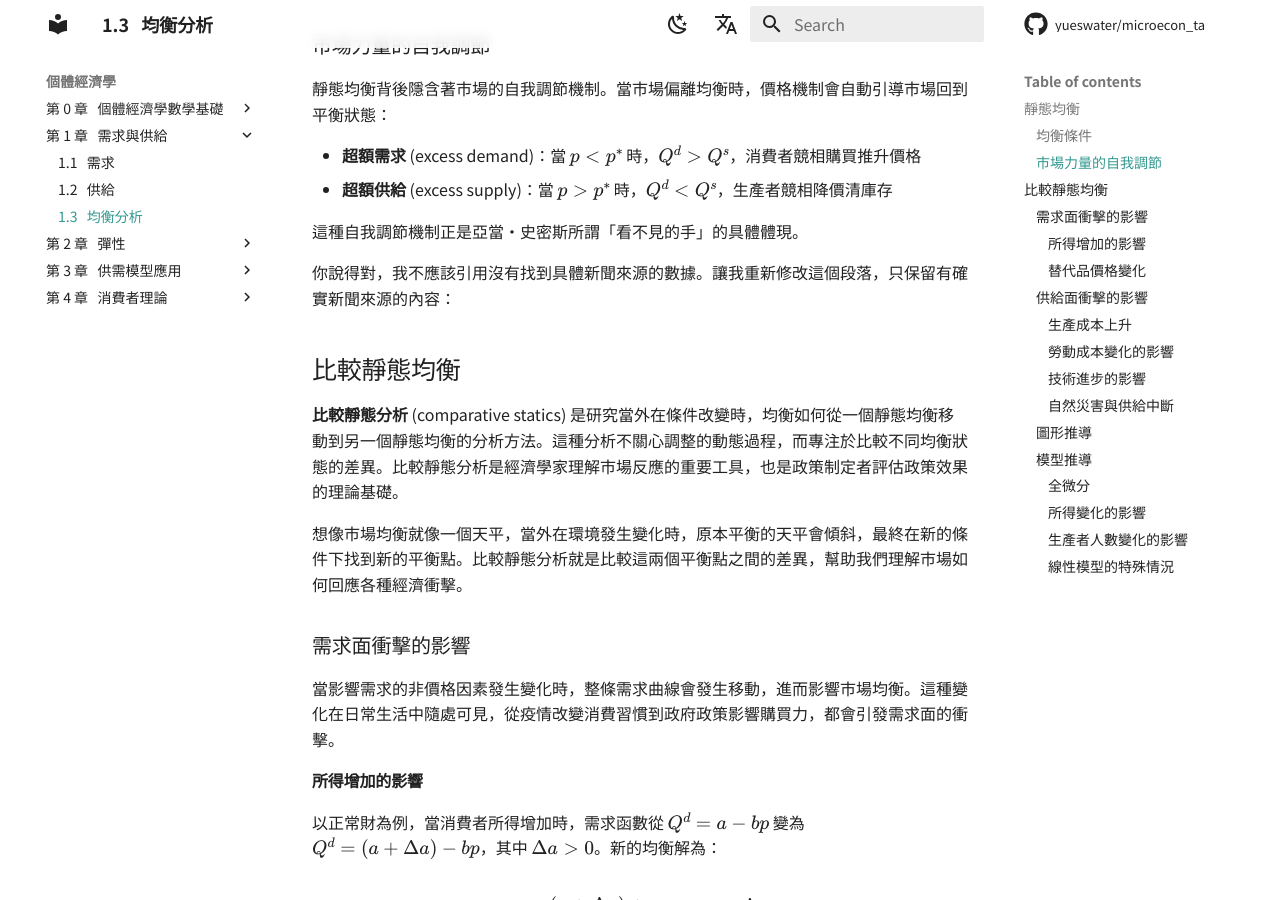
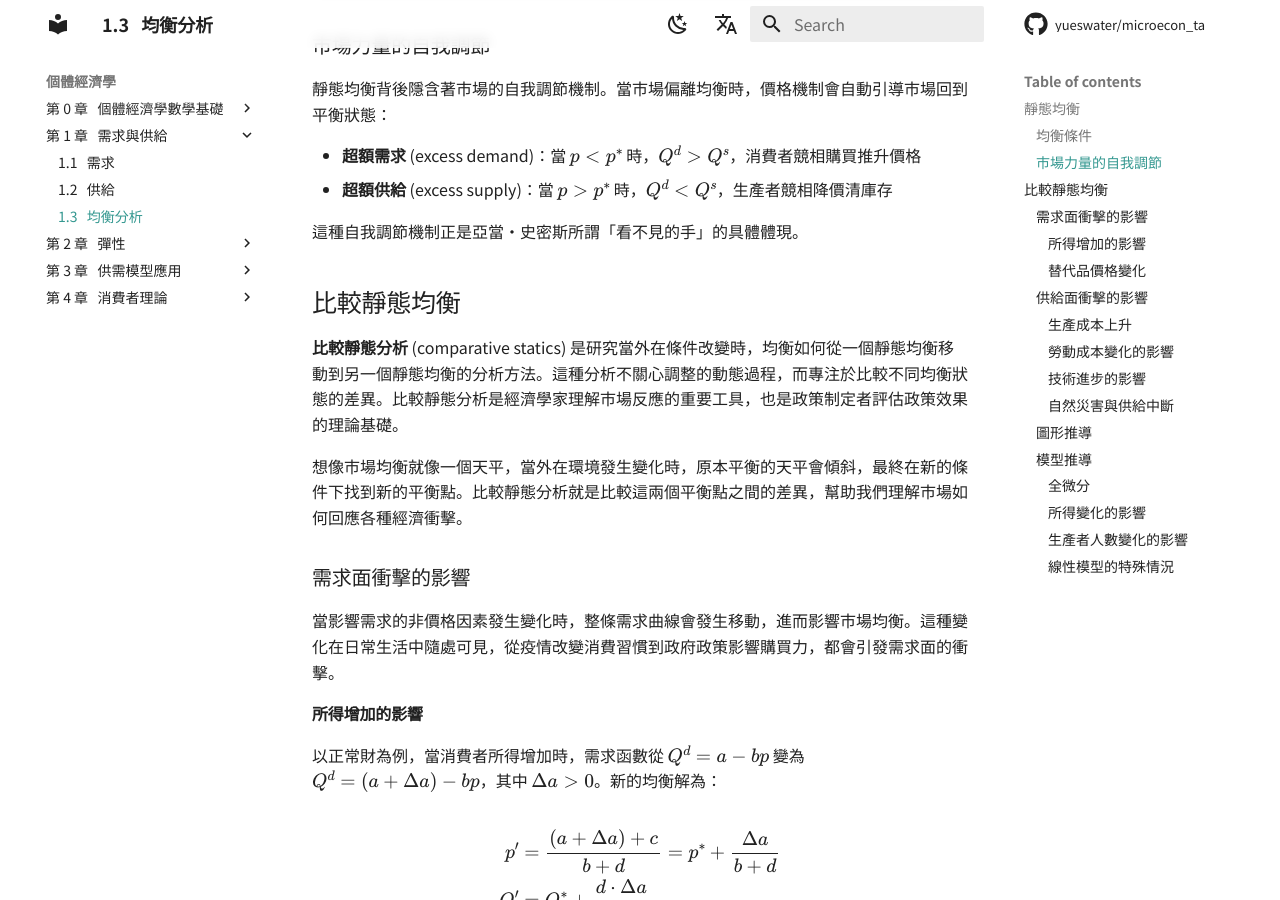
Before and after one commit to yueswater/microecon_ta, an MkDocs documentation site: the page built from docs/ch1/market.md, in a window 1280 px wide and 900 px high, scrolled down 1299 px. Built offline with MkDocs 1.6.1 and Material for MkDocs 9.7.7, drawn with Linux system fonts in a browser that asks for light colours; a script that is not in the unit is left out; comment, search, counter and statistics services are not loaded.

```diff
--- a/docs/ch1/market.md
+++ b/docs/ch1/market.md
@@ -52,8 +52,6 @@
 - **超額供給** (excess supply)：當 $p > p^*$ 時，$Q^d < Q^s$，生產者競相降價清庫存
 
 這種自我調節機制正是亞當·史密斯所謂「看不見的手」的具體體現。
-
-你說得對，我不應該引用沒有找到具體新聞來源的數據。讓我重新修改這個段落，只保留有確實新聞來源的內容：
 
 ## 比較靜態均衡
 
```
Also changed, not shown: 1 other file.
